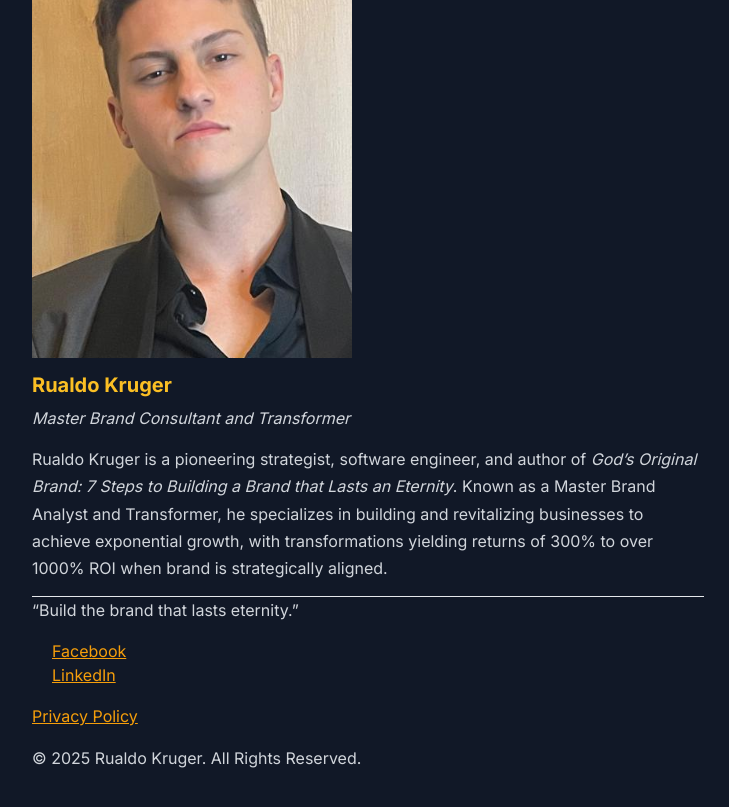
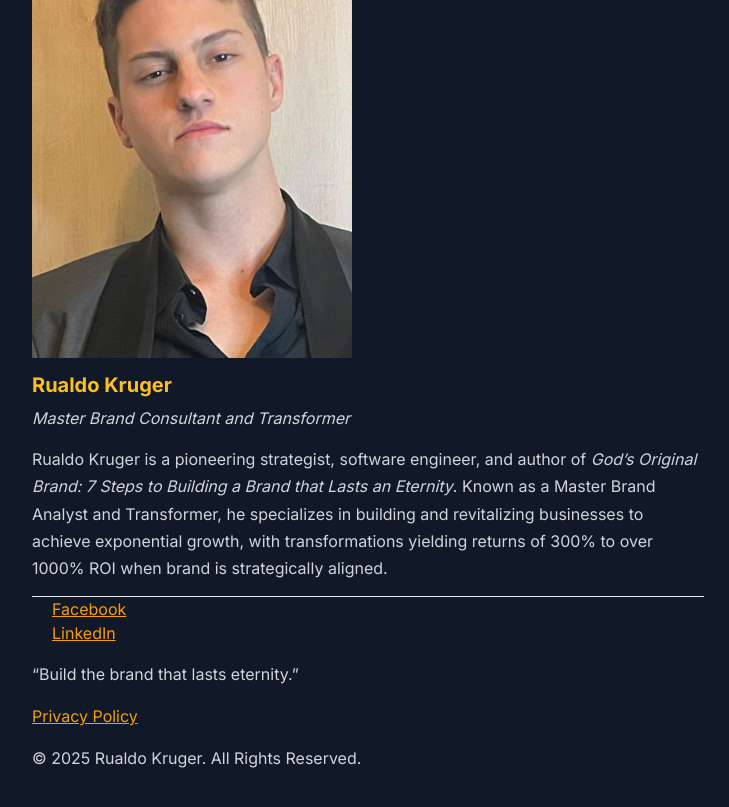
Before and after one commit to rualdo12/Rualdo-Kruger.github.io, a Jekyll site: the page built from about.md, in a window 1280 px wide and 900 px high, scrolled down 1982 px. Shown: the top 807 px of the window, without its empty margins (272-1001 px from the left). Built offline with Jekyll 4.4.1, drawn with Linux system fonts in a browser that asks for light colours; nearby versions of some CDN libraries; part of the change alters nothing that is shown.

```diff
--- a/about.md
+++ b/about.md
@@ -50,10 +50,10 @@ Rualdo Kruger is a pioneering strategist, software engineer, and author of *God
 
 ---
 
+* [Facebook](https://www.facebook.com/rualdo.kruger.3)
+* [LinkedIn](https://www.linkedin.com/rualdo-kruger-031488298/)
+
 > "Build the brand that lasts eternity."
-
-* [Facebook](https://www.facebook.com/rualdo.kruger.3)
-* [LinkedIn](https://www.linkedin.com/company/107050729)
 
 [Privacy Policy](https://rualdo12.github.io/SHOCKWAVE/assets/legal.html)
 
```
